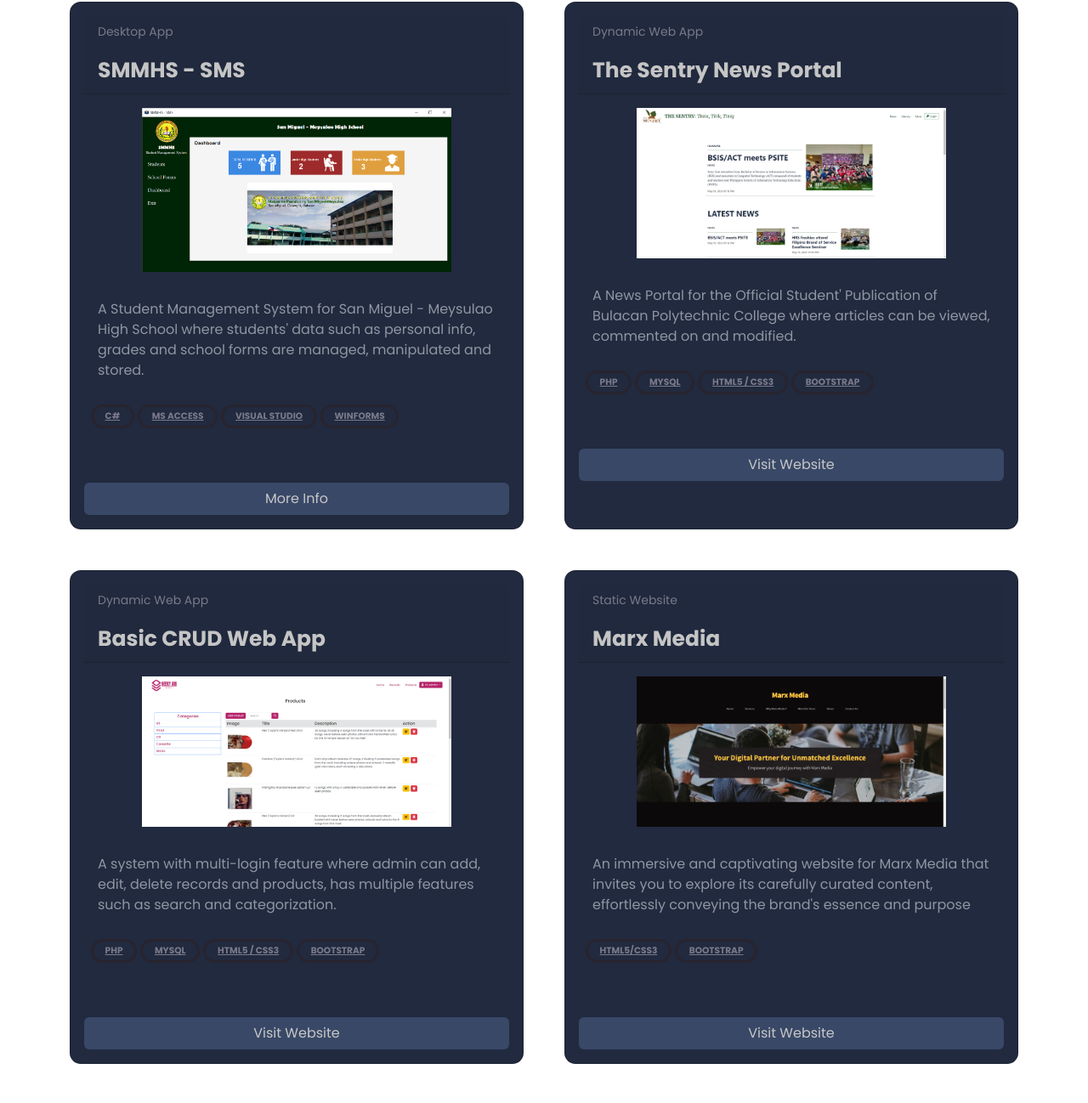
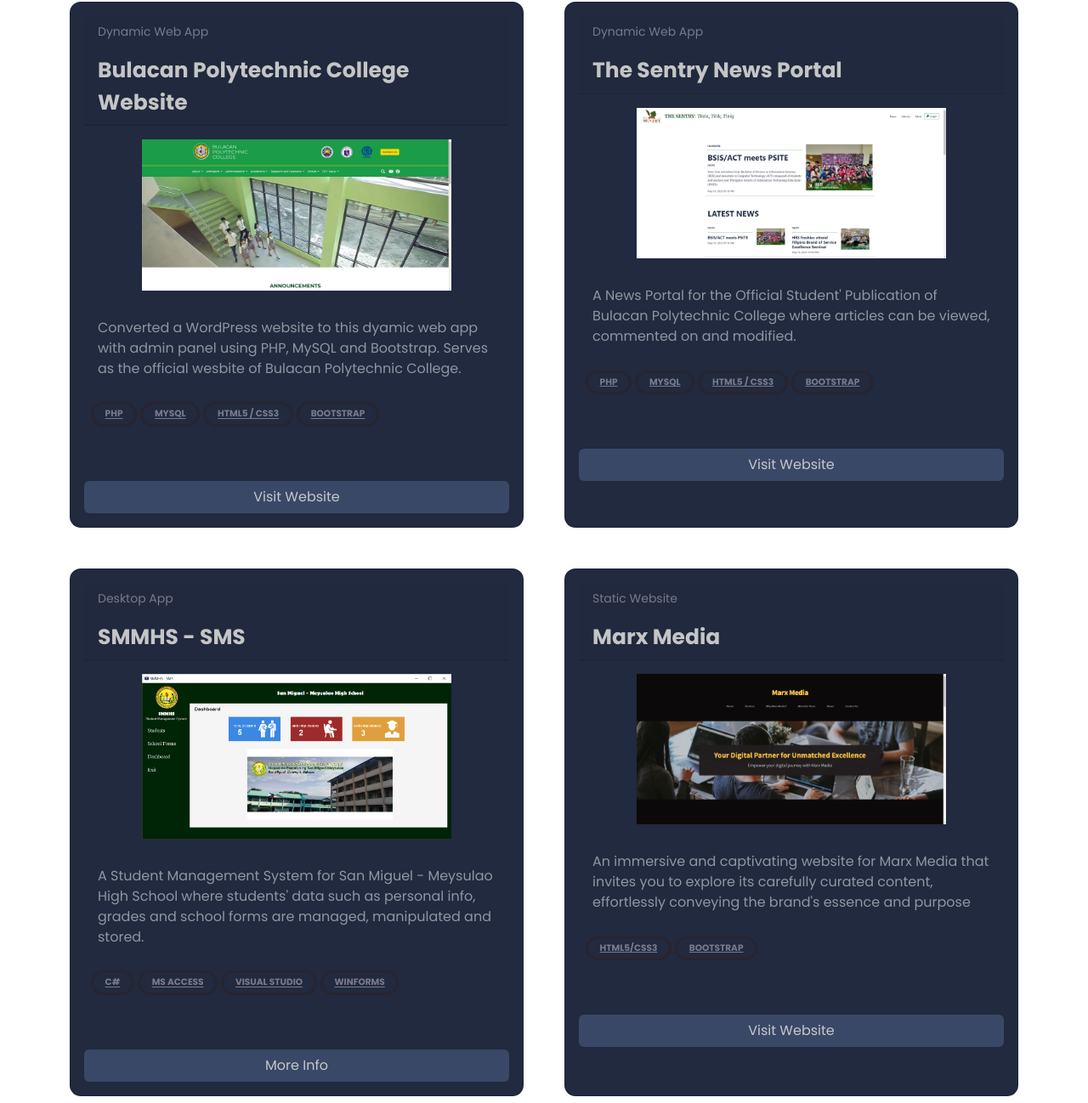
Before and after one commit to geekyari/portfolio, a plain HTML site: page index.html in a window 1280 px wide. Shown: the part 1654-2952 px from the top of the page at 85% size. Drawn offline with Linux system fonts and the light colour scheme.

Commit message:
Added and removed some projects

```diff
--- a/index.html
+++ b/index.html
@@ -85,7 +85,7 @@
           </div>
 
           <div class="col-md-6 col-12 py-4 ">
-              <p class="text-center px-md-0 px-2">Incoming fourth year college student majoring in Information Systems. Passionate about programming and pursuing back-end career.</p>
+              <p class="text-center px-md-0 px-2">Fourth year college student majoring in Information Systems. Passionate about programming and pursuing back-end career.</p>
               <div class="row text-center info py-md-4 py-3">
                 <div class="col-4">
                   <h4 class="prim fw-bold">2+</h4>
@@ -119,22 +119,22 @@
           <div class="col-lg-6 col-md-6 col-12">
             <div class="card">
               <header class="card-header">
-                <p>Desktop App</p>
-                <span class="title">SMMHS - SMS</span>
+                <p>Dynamic Web App</p>
+                <span class="title">Bulacan Polytechnic College Website</span>
               </header>
               <div class="px-md-5 px-0 py-3 text-center">
-                <img src="assets/SMMHS-SMS.png" alt="">
+                <img src="assets/bpc_website.png" alt="">
               </div>
               <div class="px-3 pt-3 text-justify">
-                <p>A Student Management System for San Miguel - Meysulao High School where students' data such as personal info, grades and school forms are managed, manipulated and stored.</p>
+                <p>Converted a WordPress website to this dyamic web app with admin panel using PHP, MySQL and Bootstrap. Serves as the official wesbite of Bulacan Polytechnic College.</p>
               </div>
               <div class="tags px-2 mb-5">
-                <a href="#">C#</a>
-                <a href="#">MS Access</a>
-                <a href="#">Visual Studio</a>
-                <a href="#">Winforms</a>
+                <a href="#">PHP</a>
+                <a href="#">MySQL</a>
+                <a href="#">HTML5 / CSS3</a>
+                <a href="#">Bootstrap</a>
               </div>
-              <button class="btn btn-proj" data-bs-toggle="modal" data-bs-target="#exampleModal">More Info</button>
+              <a class="btn btn-proj" href="https://bpc.edu.ph/" target="_blank">Visit Website</a>
             </div>
           </div>
 
@@ -163,6 +163,28 @@
           <div class="col-lg-6 col-md-6 col-12">
             <div class="card">
               <header class="card-header">
+                <p>Desktop App</p>
+                <span class="title">SMMHS - SMS</span>
+              </header>
+              <div class="px-md-5 px-0 py-3 text-center">
+                <img src="assets/SMMHS-SMS.png" alt="">
+              </div>
+              <div class="px-3 pt-3 text-justify">
+                <p>A Student Management System for San Miguel - Meysulao High School where students' data such as personal info, grades and school forms are managed, manipulated and stored.</p>
+              </div>
+              <div class="tags px-2 mb-5">
+                <a href="#">C#</a>
+                <a href="#">MS Access</a>
+                <a href="#">Visual Studio</a>
+                <a href="#">Winforms</a>
+              </div>
+              <button class="btn btn-proj" data-bs-toggle="modal" data-bs-target="#exampleModal">More Info</button>
+            </div>
+          </div>
+
+          <!-- <div class="col-lg-6 col-md-6 col-12">
+            <div class="card">
+              <header class="card-header">
                 <p>Dynamic Web App</p>
                 <span class="title">Basic CRUD Web App</span>
               </header>
@@ -180,7 +202,7 @@
               </div>
               <a class="btn btn-proj" href="https://marxmedia.co" target="_blank">Visit Website</a>
             </div>
-          </div>
+          </div> -->
 
           <div class="col-lg-6 col-md-6 col-12">
             <div class="card">
```
Also changed, not shown: assets/bpc_website.png (added).
